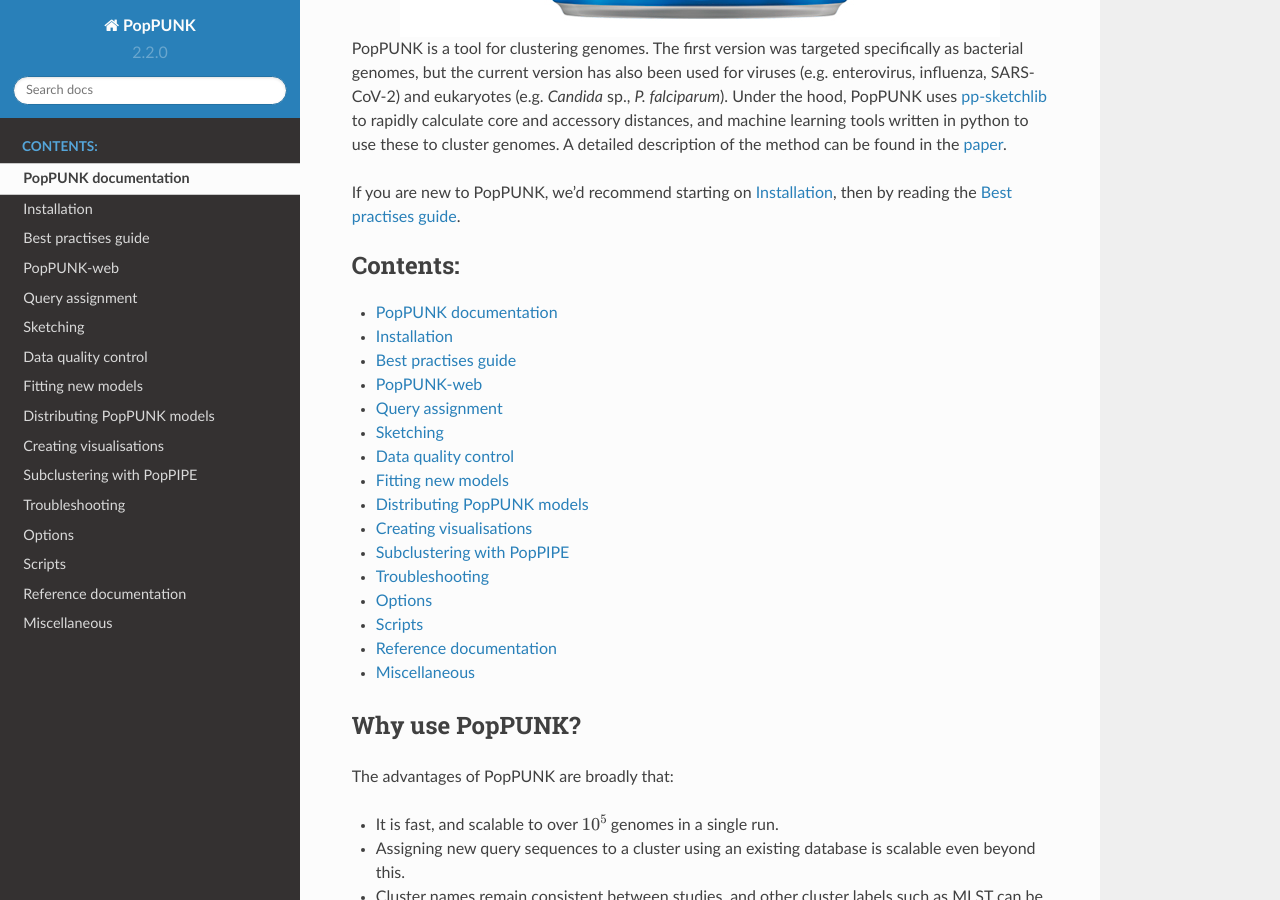
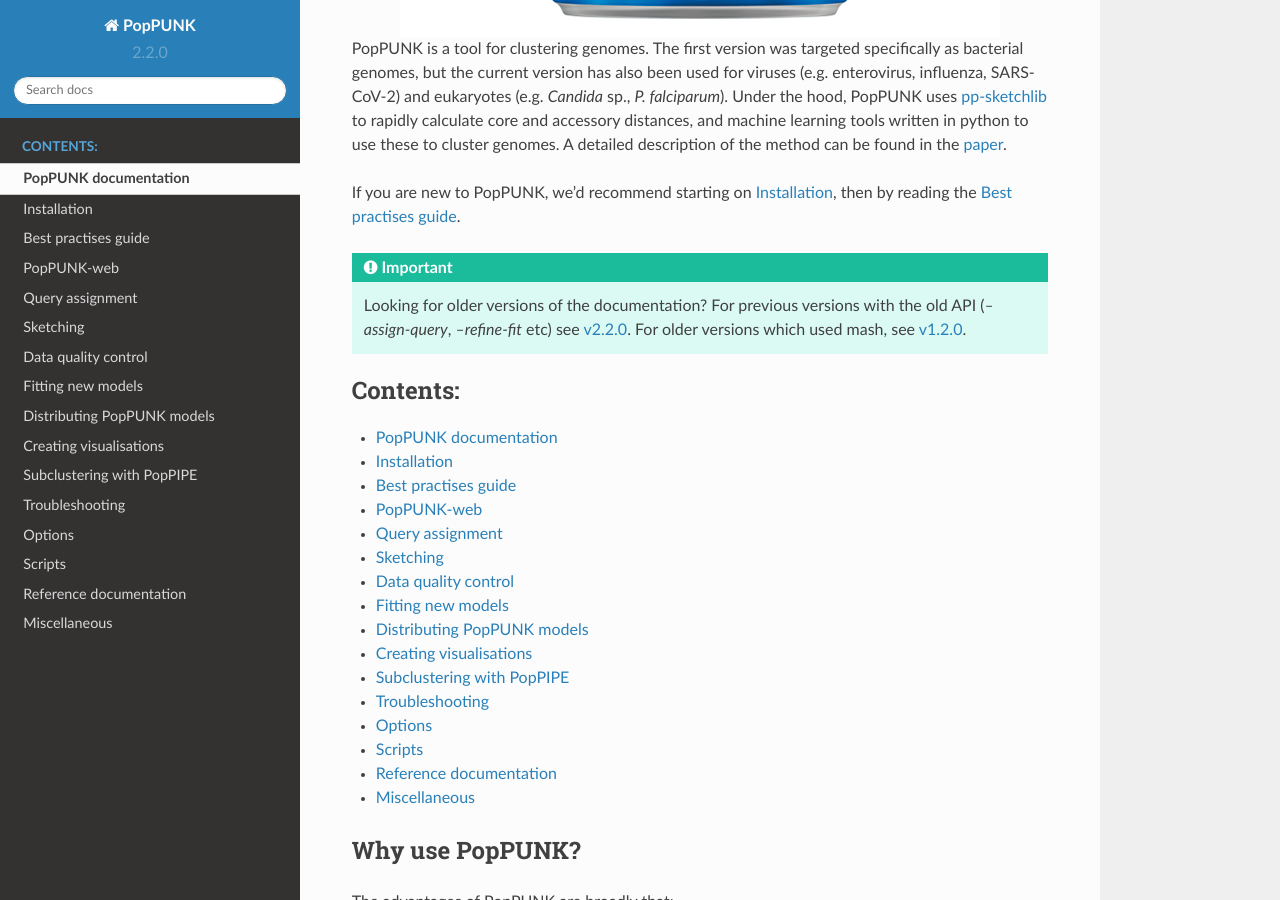
Before and after one commit to bacpop/PopPUNK, a Sphinx documentation site: the page built from docs/index.rst, in a window 1280 px wide and 900 px high, scrolled down 723 px. Built offline with Sphinx 7.4.7 and the Read the Docs theme 2.0.0, drawn with Linux system fonts in a browser that asks for light colours.

Commit message:
Add links to old doc versions

```diff
--- a/docs/index.rst
+++ b/docs/index.rst
@@ -20,6 +20,11 @@ in the `paper <https://doi.org/10.1101/gr.241455.118>`_.
 
 If you are new to PopPUNK, we'd recommend starting on :doc:`installation`, then
 by reading the :doc:`best_practises`.
+
+.. important::
+   Looking for older versions of the documentation? For previous versions with
+   the old API (`--assign-query`, `--refine-fit` etc) see `v2.2.0 <https://poppunk.readthedocs.io/en/v2.2.0-docs/>`__.
+   For older versions which used mash, see `v1.2.0 <https://poppunk.readthedocs.io/en/v1.2.2-docs/>`__.
 
 .. toctree::
    :maxdepth: 1
```
